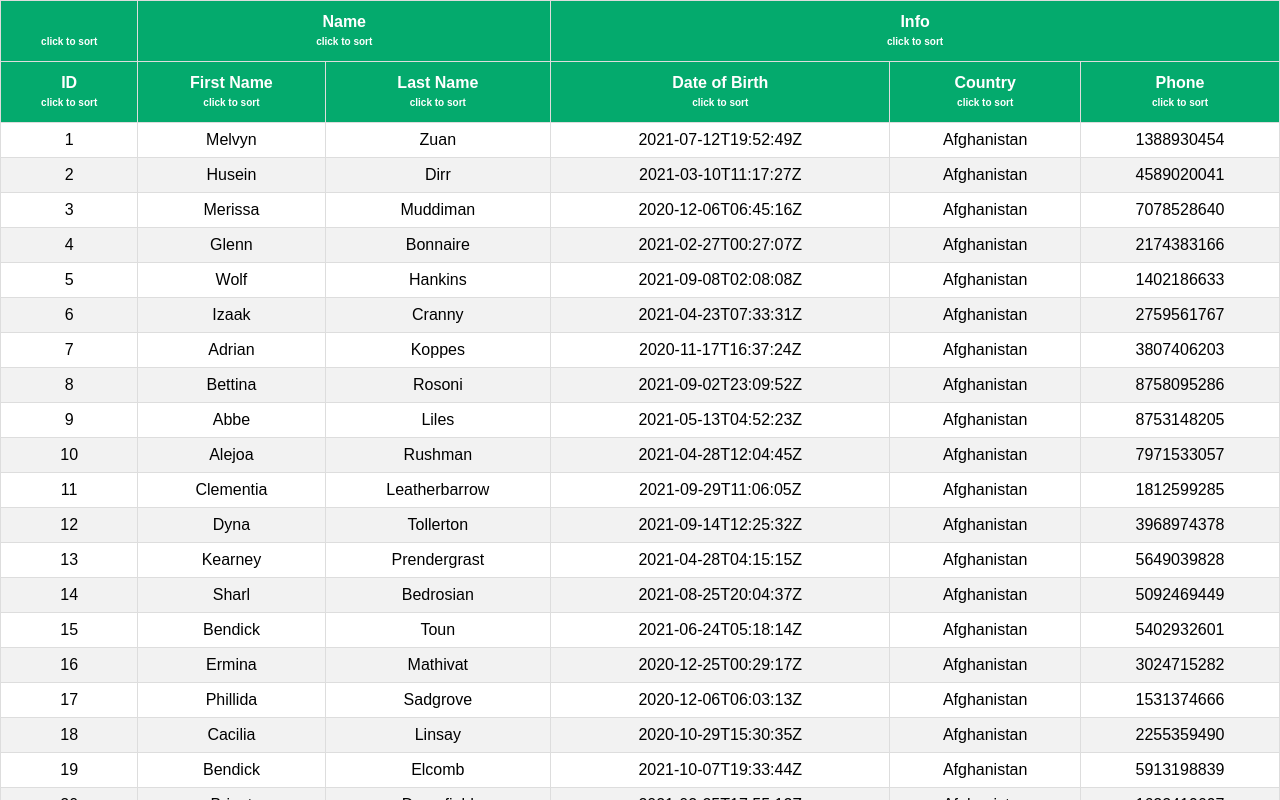
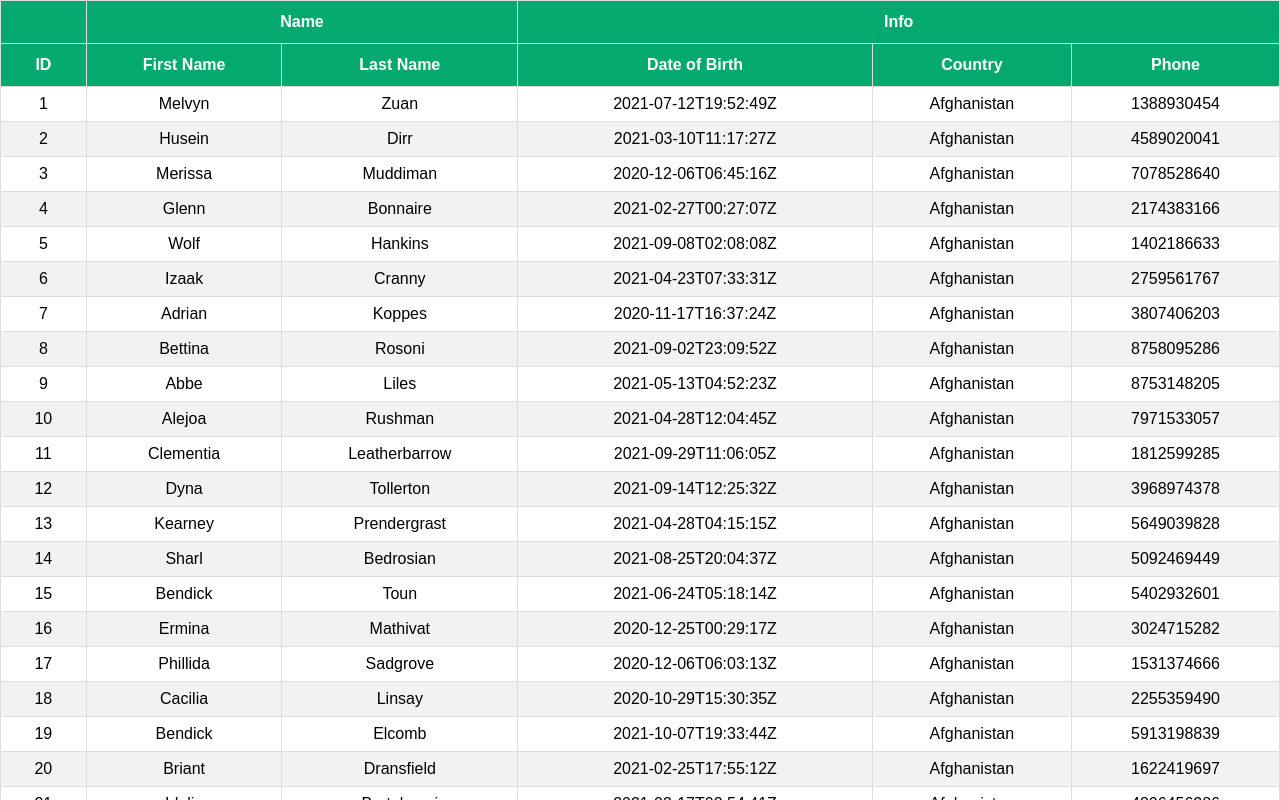
Before and after one commit to Nimith-M-Gowda/React-Tables, a React (Create React App) app: page / in a window 1280 px wide. Shown: the top 800 px of the page. Built offline with nearby package versions, Linux system fonts and the light colour scheme.

Commit message:
fiix(span issue): span issue fixed

```diff
--- a/src/components/BasicTable.js
+++ b/src/components/BasicTable.js
@@ -43,7 +43,7 @@ function BasicTable(props) {
                       ? column.isSortedDesc
                         ? "sort desc"
                         : "sort inc"
-                      : "click to sort"}
+                      : ""}
                   </span>
                 </th>
               ))}
```
